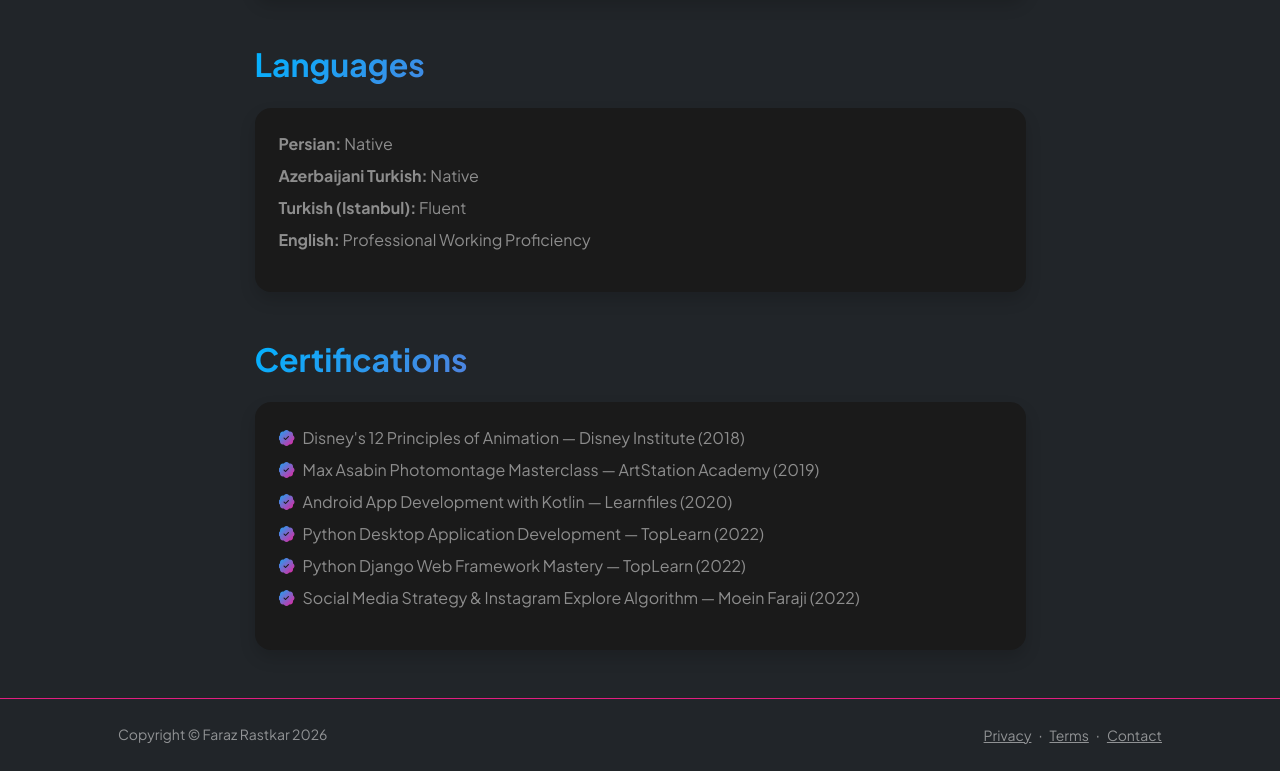
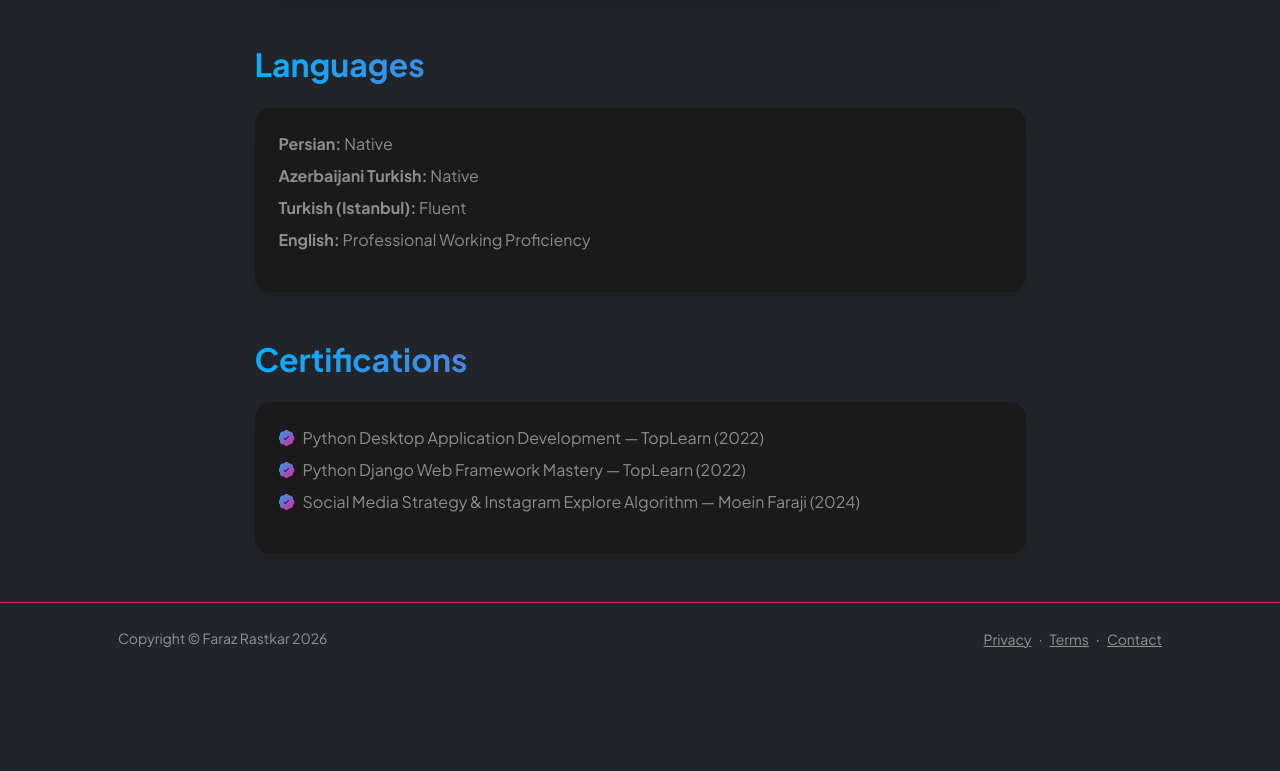
Before and after one commit to Farazenin/Farazenin.github.io, a plain HTML site: page resume.html in a window 1280 px wide. Shown: the part 2311-3082 px from the top of the page. After the commit the page ends 2986 px from the top, so only its background shows below. Drawn offline with nearby package versions, Linux system fonts and the light colour scheme.

```diff
--- a/resume.html
+++ b/resume.html
@@ -236,12 +236,12 @@
                             <div class="card shadow border-0 rounded-4 bg-black" style="background-color: #1a1a1a !important;">
                                 <div class="card-body p-4">
                                     <ul class="list-unstyled text-white-50">
-                                        <li class="mb-2"><i class="bi bi-patch-check-fill text-gradient me-2"></i>Disney's 12 Principles of Animation — Disney Institute (2018)</li>
-                                        <li class="mb-2"><i class="bi bi-patch-check-fill text-gradient me-2"></i>Max Asabin Photomontage Masterclass — ArtStation Academy (2019)</li>
-                                        <li class="mb-2"><i class="bi bi-patch-check-fill text-gradient me-2"></i>Android App Development with Kotlin — Learnfiles (2020)</li>
+                                        <!-- <li class="mb-2"><i class="bi bi-patch-check-fill text-gradient me-2"></i>Disney's 12 Principles of Animation — Disney Institute (2018)</li> -->
+                                        <!-- <li class="mb-2"><i class="bi bi-patch-check-fill text-gradient me-2"></i>Max Asabin Photomontage Masterclass — ArtStation Academy (2019)</li> -->
+                                        <!-- <li class="mb-2"><i class="bi bi-patch-check-fill text-gradient me-2"></i>Android App Development with Kotlin — Learnfiles (2020)</li> -->
                                         <li class="mb-2"><i class="bi bi-patch-check-fill text-gradient me-2"></i>Python Desktop Application Development — TopLearn (2022)</li>
                                         <li class="mb-2"><i class="bi bi-patch-check-fill text-gradient me-2"></i>Python Django Web Framework Mastery — TopLearn (2022)</li>
-                                        <li class="mb-2"><i class="bi bi-patch-check-fill text-gradient me-2"></i>Social Media Strategy & Instagram Explore Algorithm — Moein Faraji (2022)</li>
+                                        <li class="mb-2"><i class="bi bi-patch-check-fill text-gradient me-2"></i>Social Media Strategy & Instagram Explore Algorithm — Moein Faraji (2024)</li>
                                     </ul>
                                 </div>
                             </div>
```
